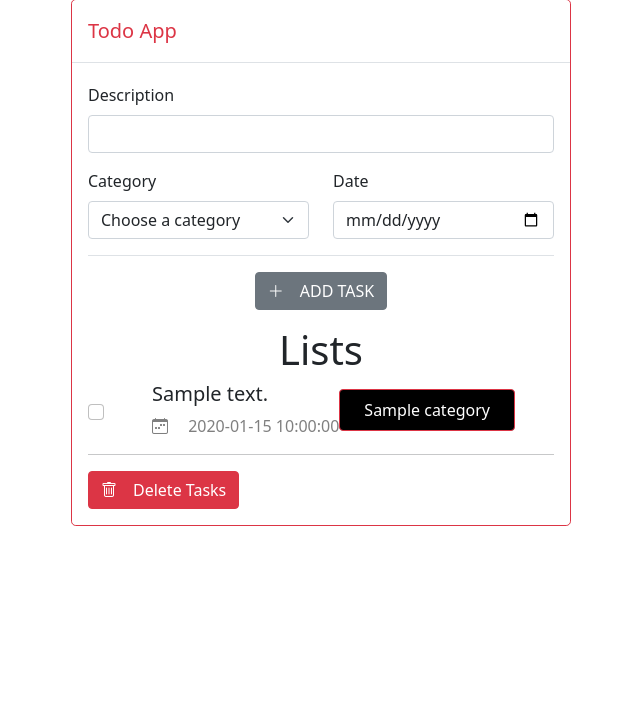
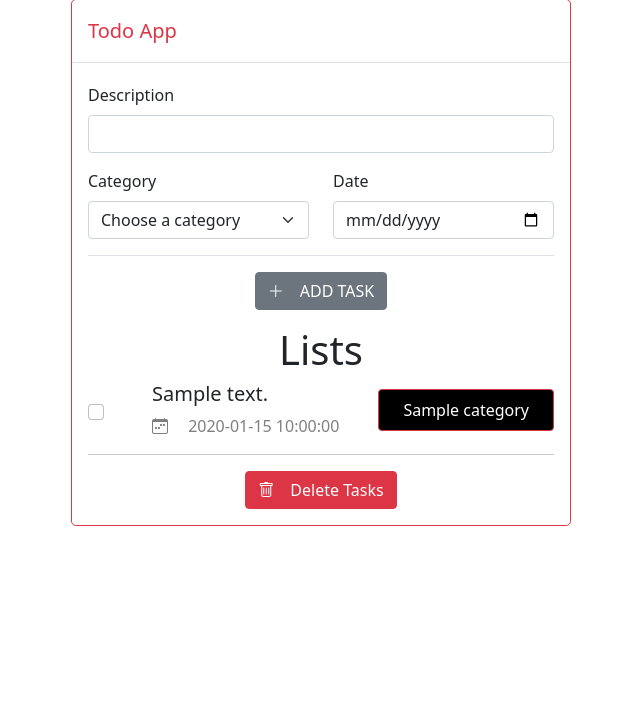
Before and after one commit to Manoj546/notes_app_docker, a Flask app: page / in a window 1280 px wide. Shown: the part 82-790 px from the top of the page, without its empty margins (319-959 px from the left). Run offline with Flask 3, Linux system fonts and the light colour scheme; a database or web service that is not in the repository returns one stand-in record (values such as "Sample title"); some libraries are stand-ins or nearby versions.

Commit message:
Resolved UI

```diff
--- a/templates/index.html
+++ b/templates/index.html
@@ -121,20 +121,16 @@
                     />
                     <label for="{{ task._id }}">
                         <div>
-                        <h5
-                          class="form-check-label fs-5"
-                          for="flexCheckDefault"
-                        >
+                            <h5 class="form-check-label fs-5" for="flexCheckDefault">
                                 {{ task.description }}
                             </h5>
                             <span class="fs-6 text-black-50">
                                 <i class="bi bi-calendar-week me-3"></i>
-                          {% if task.dueDate is defined %}{{
-                          task.dueDate|default("N/A") }}{% else %}N/A{% endif %}
+                                {% if task.dueDate is defined %}{{ task.dueDate|default("N/A") }}{% else %}N/A{% endif %}
                             </span>
                         </div>
                     </label>
-                    <div>
+                    <div class="ms-auto">
                       <button
                       class="btn btn-danger py-2 px-4"
                       style="background-color: {{ categoryColors.get(task.category, 'rgb(0, 0, 0)') }}"
@@ -143,9 +139,11 @@
                     </button>
                     </div>
                 </div>
+
                   <hr />
 
                   {% endfor %}
+                  <div class="text-center"> <!-- Adding a container for centering -->
                     <button
                         type="submit"
                         class="btn btn-danger"
@@ -153,9 +151,11 @@
                     >
                         <i class="bi bi-trash me-3 fw-bolder"></i>Delete Tasks
                     </button>
+                </div>
                 {% else %}
                 <h3 class="text-center">No Todo List Found.</h3>
                 {% endif %}
+
                 </form>
               </div>
             </div>
```
Lines whose indentation alone changed are shown as unchanged.
